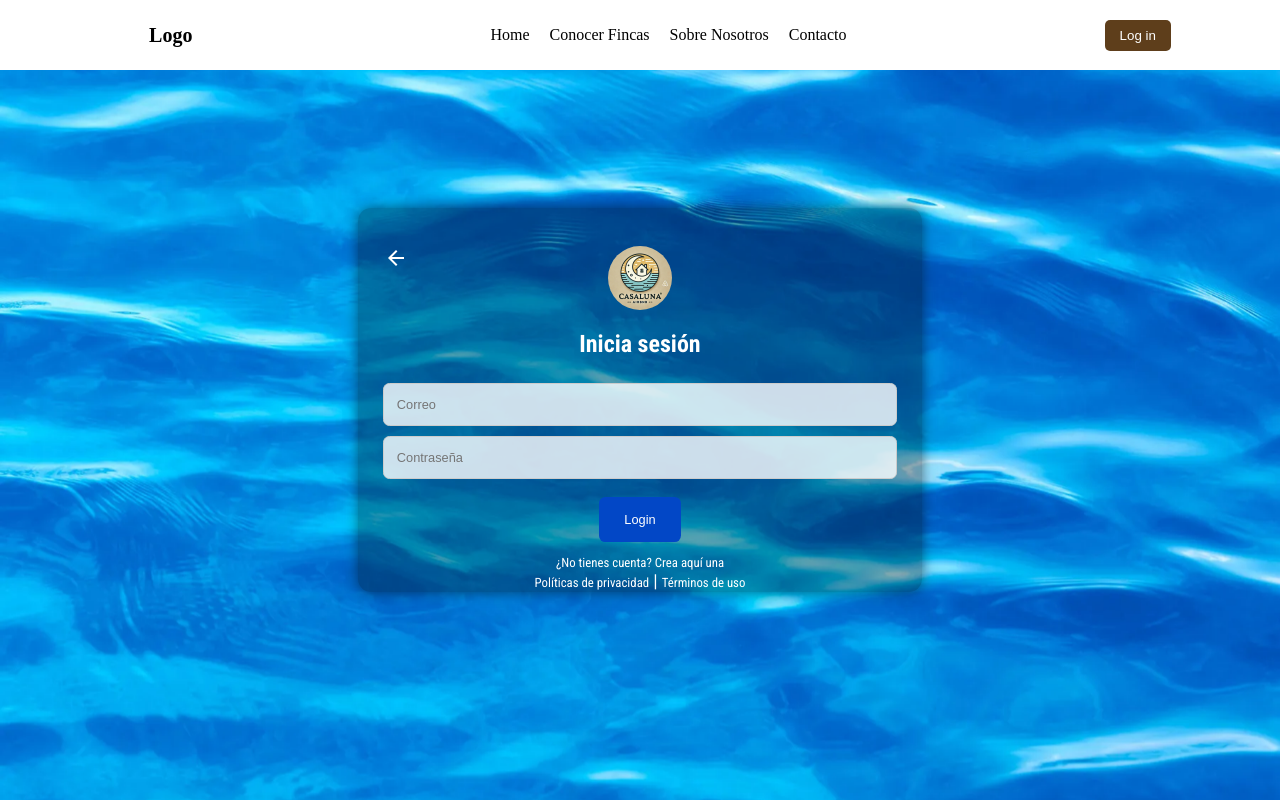
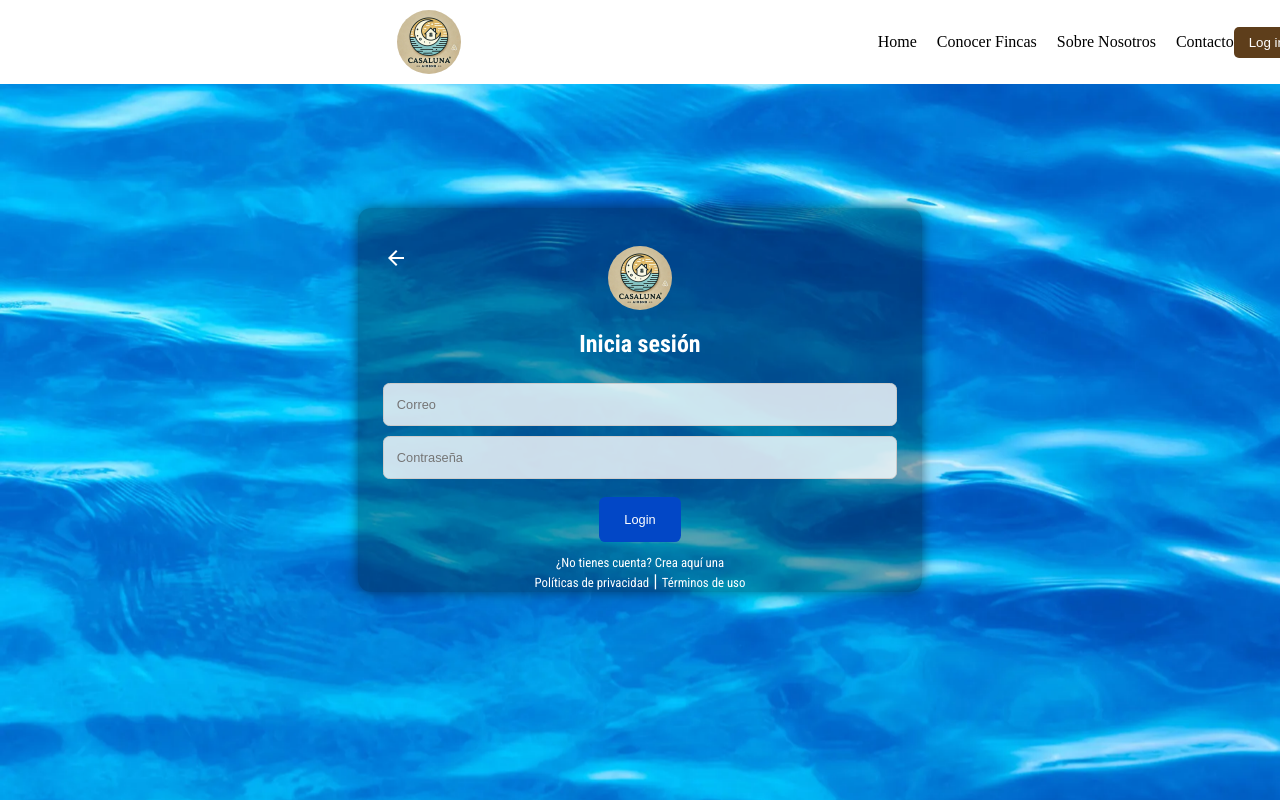
Before and after one commit to Juando26030/airBnbFrontend, an Angular app in the folder airBnbAngular/: page /sesion/login in a window 1280 px wide. Built offline with nearby package versions, Linux system fonts and the light colour scheme.

Commit message:
rutas mejoradas (falta mas)

```diff
--- a/airBnbAngular/src/app/components/crear-usuario/crear-usuario.component.ts
+++ b/airBnbAngular/src/app/components/crear-usuario/crear-usuario.component.ts
@@ -1,12 +1,13 @@
 import { Component } from '@angular/core';
 import {FormsModule} from "@angular/forms";
-import {Router} from "@angular/router";
+import {Router, RouterLink} from "@angular/router";
 
 @Component({
   selector: 'app-crear-usuario',
   standalone: true,
   imports: [
-    FormsModule
+    FormsModule,
+    RouterLink
   ],
   templateUrl: './crear-usuario.component.html',
   styleUrl: './crear-usuario.component.css'
--- a/airBnbAngular/src/app/components/menu/menu.component.css
+++ b/airBnbAngular/src/app/components/menu/menu.component.css
@@ -11,9 +11,13 @@
 }
 
 .logo {
-  font-size: 20px;
-  font-weight: bold;
-  color: black;
+  width: 5vw;
+  height: 5vw;
+  border-radius: 50%;
+  margin: 0 auto;
+  background-image: url("../../../assets/images/logo.jpg");
+  background-size: cover;
+  background-position: center;
 }
 
 .nav-links {
--- a/airBnbAngular/src/app/components/menu/menu.component.html
+++ b/airBnbAngular/src/app/components/menu/menu.component.html
@@ -1,6 +1,6 @@
 <header>
   <nav class="navbar">
-    <div class="logo">Logo</div>
+    <div class="logo"></div>
     <ul class="nav-links">
       <li><a href="#">Home</a></li>
       <li><a href="#">Conocer Fincas</a></li>
```
Also changed, not shown: airBnbAngular/src/app/services/usuario.service.ts (added, +31 -0 lines), 1 other file (tests, documents, lock files or other folders).
